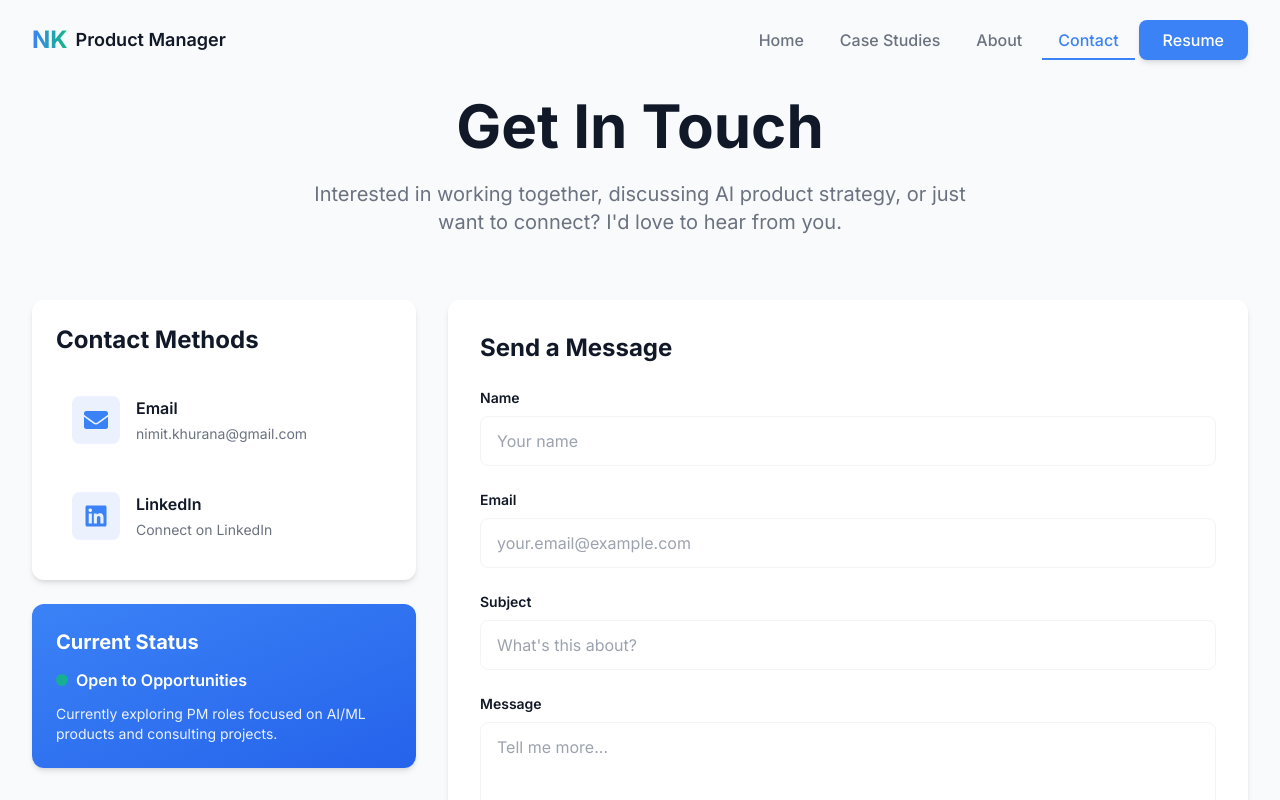
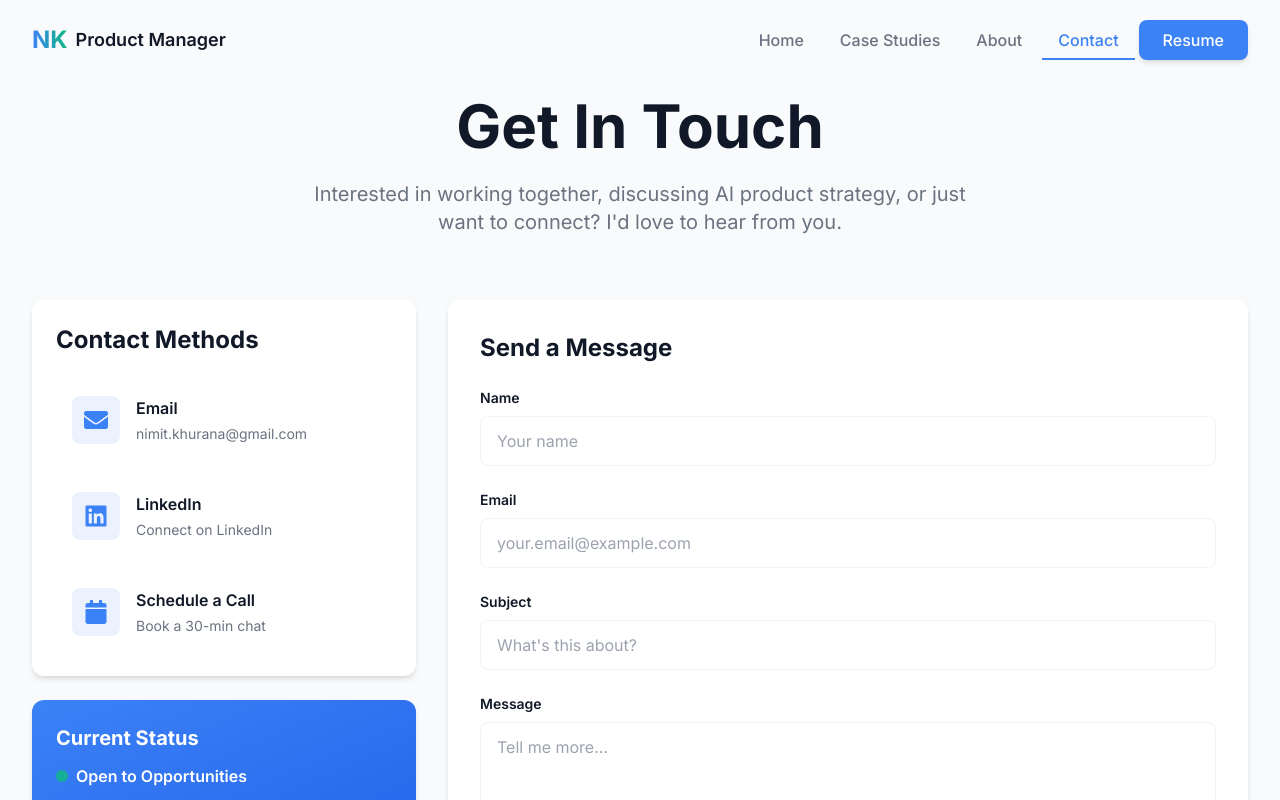
Before and after one commit to n-kh/portfolio-site, a Next.js app: page /contact in a window 1280 px wide. Shown: the top 800 px of the page. Built offline with nearby package versions, Linux system fonts and the light colour scheme.

Commit message:
Add Calendly scheduling link to contact page

```diff
--- a/app/contact/page.tsx
+++ b/app/contact/page.tsx
@@ -83,7 +83,7 @@ export default function ContactPage() {
                 href="https://linkedin.com/in/nimitkhurana"
                 target="_blank"
                 rel="noopener noreferrer"
-                className="flex items-start gap-4 p-4 rounded-lg hover:bg-background-light transition-colors group"
+                className="flex items-start gap-4 p-4 rounded-lg hover:bg-background-light transition-colors group mb-4"
               >
                 <div className="w-12 h-12 bg-primary/10 rounded-lg flex items-center justify-center group-hover:bg-primary/20 transition-colors flex-shrink-0">
                   <FaLinkedin className="w-6 h-6 text-primary" />
@@ -92,6 +92,26 @@ export default function ContactPage() {
                   <div className="font-semibold text-text mb-1">LinkedIn</div>
                   <div className="text-sm text-text-secondary">
                     Connect on LinkedIn
+                  </div>
+                </div>
+              </a>
+
+              {/* Calendar */}
+              <a
+                href="https://calendly.com/nimit-khurana/30min"
+                target="_blank"
+                rel="noopener noreferrer"
+                className="flex items-start gap-4 p-4 rounded-lg hover:bg-background-light transition-colors group"
+              >
+                <div className="w-12 h-12 bg-primary/10 rounded-lg flex items-center justify-center group-hover:bg-primary/20 transition-colors flex-shrink-0">
+                  <FaCalendar className="w-6 h-6 text-primary" />
+                </div>
+                <div>
+                  <div className="font-semibold text-text mb-1">
+                    Schedule a Call
+                  </div>
+                  <div className="text-sm text-text-secondary">
+                    Book a 30-min chat
                   </div>
                 </div>
               </a>
```
